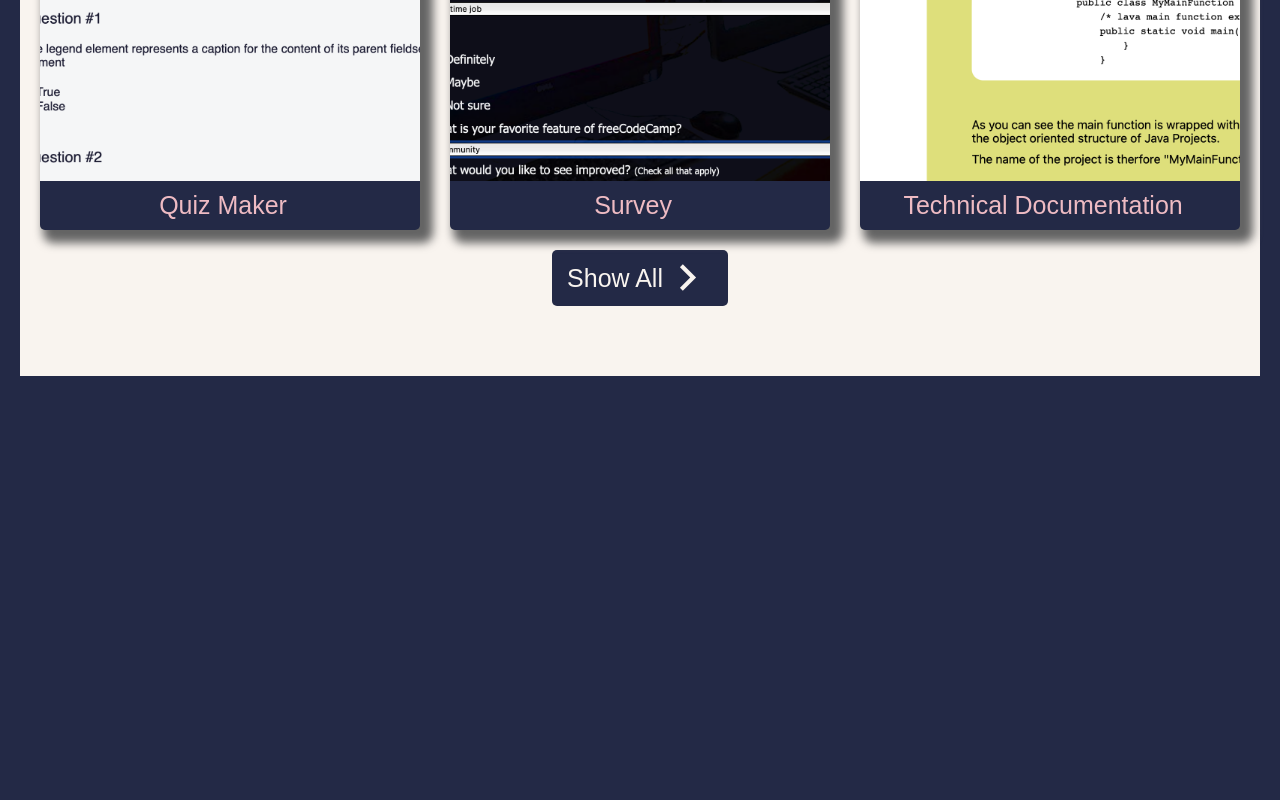
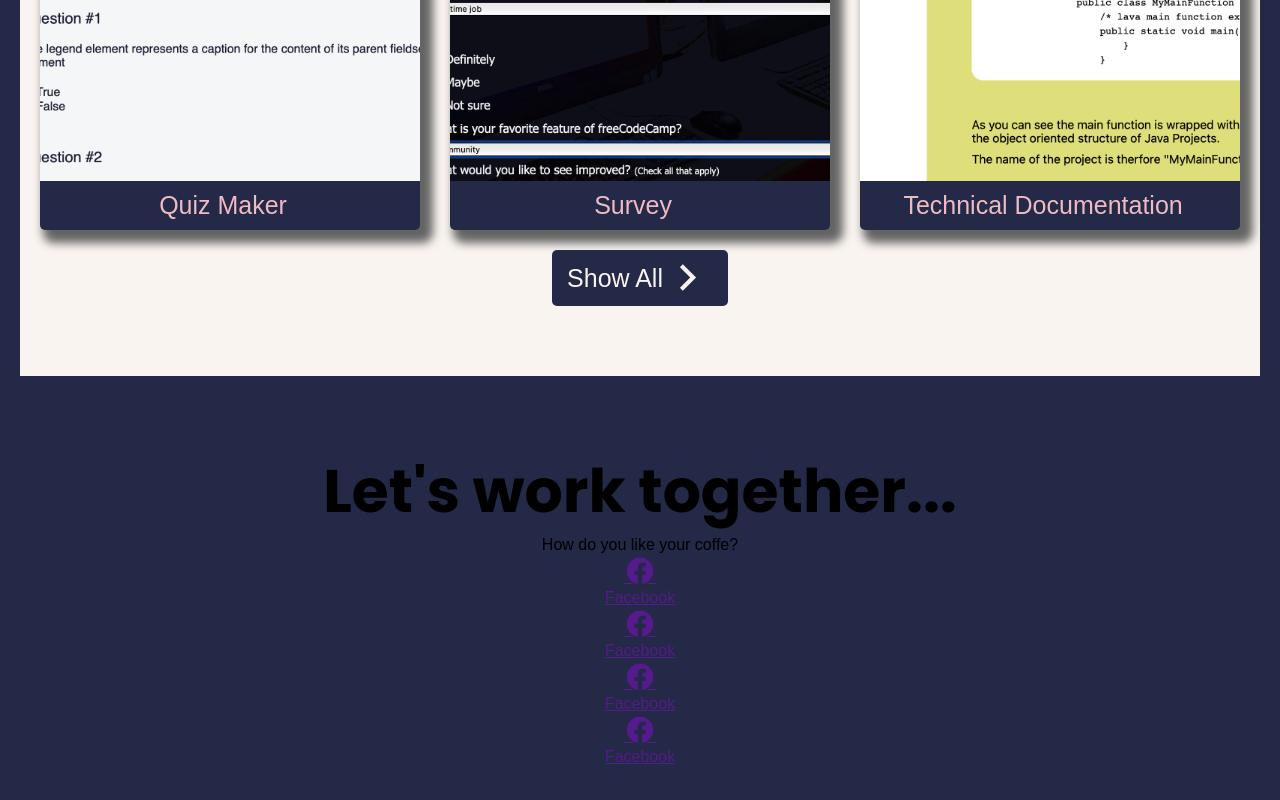
Before and after one commit to nuhadem/Personal-Portfolio, a plain HTML site: page index.html in a window 1280 px wide. Shown: the part 1975-2775 px from the top of the page. Before the commit the page ends 2351 px from the top, so only its background shows below. Drawn offline with nearby package versions, Linux system fonts and the light colour scheme.

Commit message:
social media

```diff
--- a/index.html
+++ b/index.html
@@ -60,5 +60,27 @@
             Show All <i class="ri-arrow-right-s-line ri-2x"></i>
         </a>
         </section>
+        <section class="contact">
+            <h1>Let's work together...</h1>
+            <p class="coffee-question">How do you like your coffe?</p>
+            <div class="social-medias">
+                <a href="" class="social-media">
+                    <i class="ri-facebook-circle-fill ri-2x"></i>
+                    <p>Facebook</p>
+                </a>
+                <a href="" class="social-media">
+                    <i class="ri-facebook-circle-fill ri-2x"></i>
+                    <p>Facebook</p>
+                </a>
+                <a href="" class="social-media">
+                    <i class="ri-facebook-circle-fill ri-2x"></i>
+                    <p>Facebook</p>
+                </a>
+                <a href="" class="social-media">
+                    <i class="ri-facebook-circle-fill ri-2x"></i>
+                    <p>Facebook</p>
+                </a>
+            </div>
+        </section>
 </body>
 </html>
```
